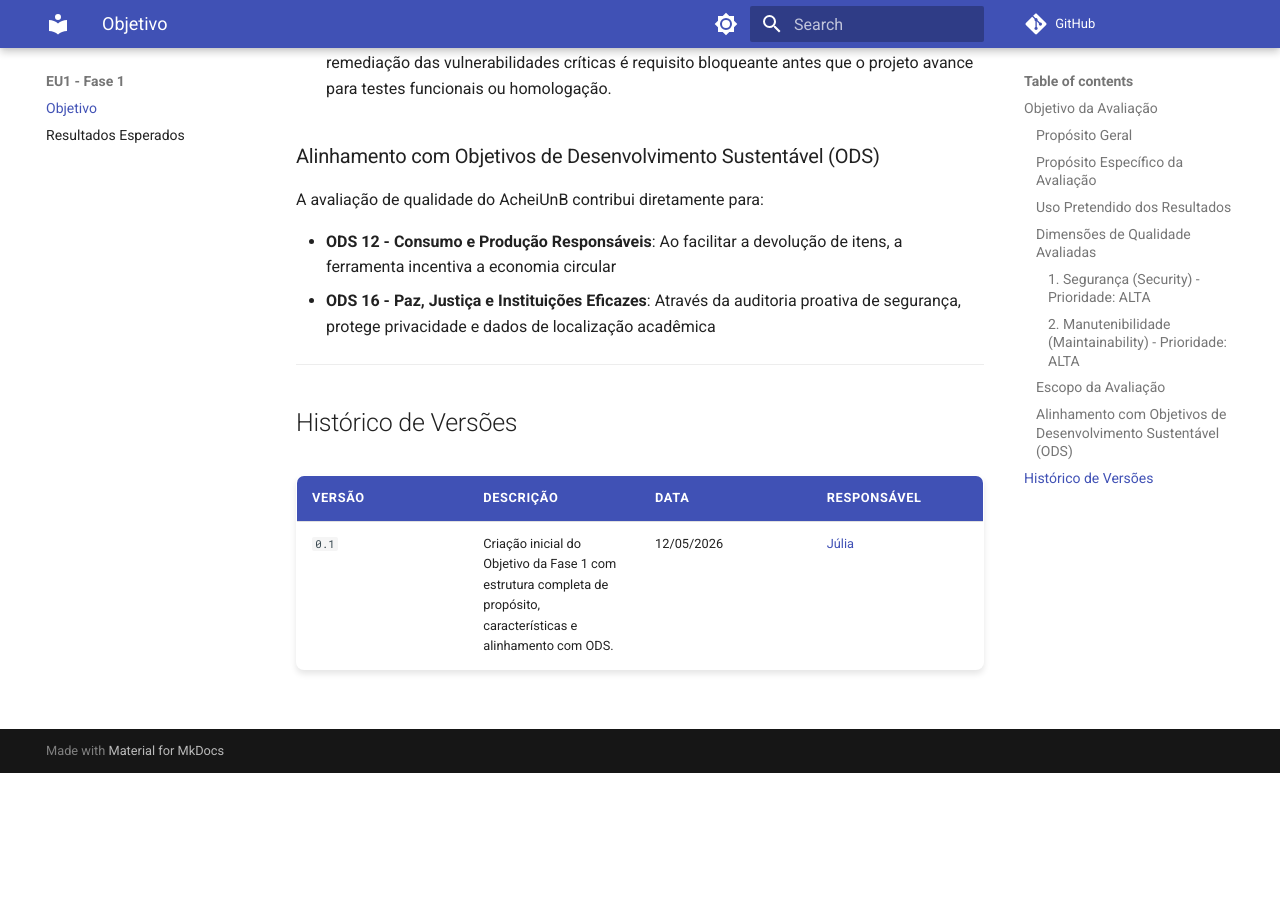
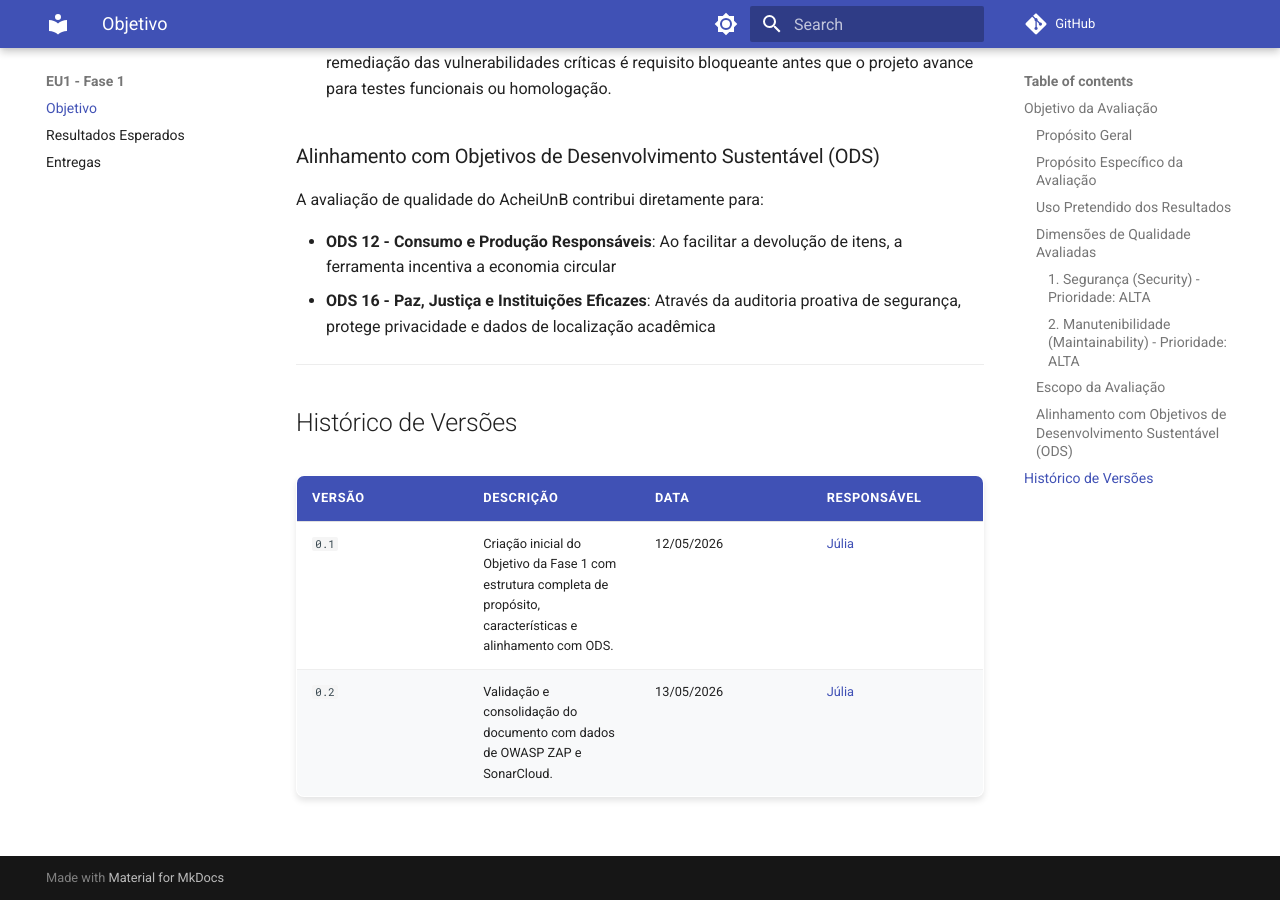
Before and after one commit to FCTE-Qualidade-de-Software-1/2026-1_T01_KAY_MCNULTY, an MkDocs documentation site: the page built from docs/fases/fase1/objetivo.md, in a window 1280 px wide and 900 px high, scrolled down 2095 px. Built offline with MkDocs 1.6.1 and Material for MkDocs 9.7.7, drawn with Linux system fonts in a browser that asks for light colours; comment, search, counter and statistics services are not loaded; before the commit the page ends 2868 px from its top, so only the background shows below that.

Commit message:
feat: adicionar página de entregas com tabela de contribuição
- Criar página entregas.md com tabela de contribuição igualitária
- Adicionar aba 'Entregas' à navegação da EU1 - Fase 1
- Dividir 100% de contribuição entre 6 membros (16,67% cada)
- Atualizar histórico de versões do objetivo.md
- Documentar trabalho de cada membro da equipe

```diff
--- a/docs/fases/fase1/objetivo.md
+++ b/docs/fases/fase1/objetivo.md
@@ -76,3 +76,4 @@
 | Versão | Descrição | Data | Responsável |
 | ------ | --------- | ---- | ----------- |
 | `0.1` | Criação inicial do Objetivo da Fase 1 com estrutura completa de propósito, características e alinhamento com ODS. | 12/05/2026 | [Júlia](https://github.com/juliamassuda) |
+| `0.2` | Validação e consolidação do documento com dados de OWASP ZAP e SonarCloud. | 13/05/2026 | [Júlia](https://github.com/juliamassuda) |
--- a/mkdocs.yml
+++ b/mkdocs.yml
@@ -44,6 +44,7 @@
   - EU1 - Fase 1:
       - Objetivo: fases/fase1/objetivo.md
       - Resultados Esperados: fases/fase1/resultados.md
+      - Entregas: fases/fase1/entregas.md
 
 extra_css:
   - stylesheets/extra.css
```
Also changed, not shown: docs/fases/fase1/entregas.md (added, +21 -0 lines).
